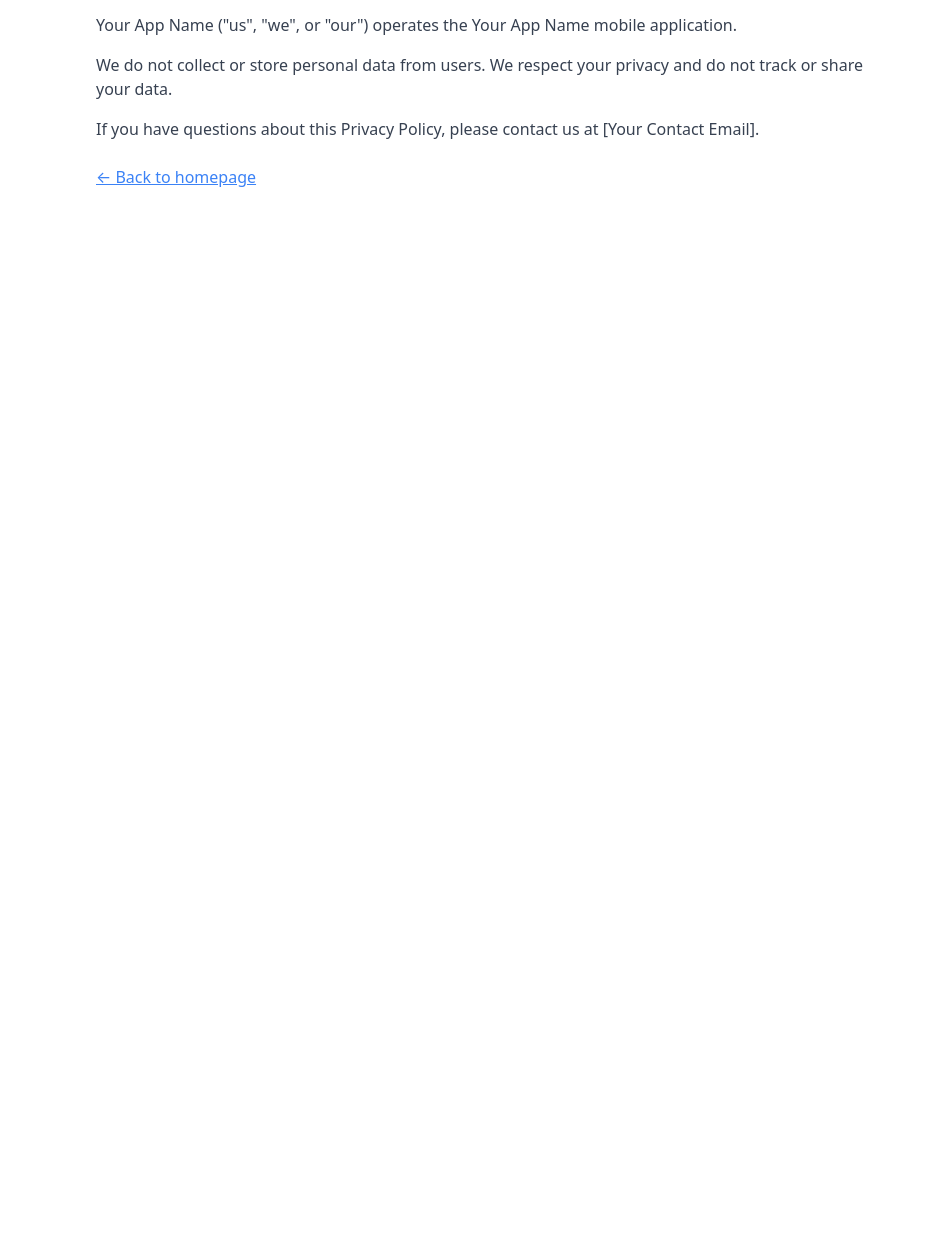
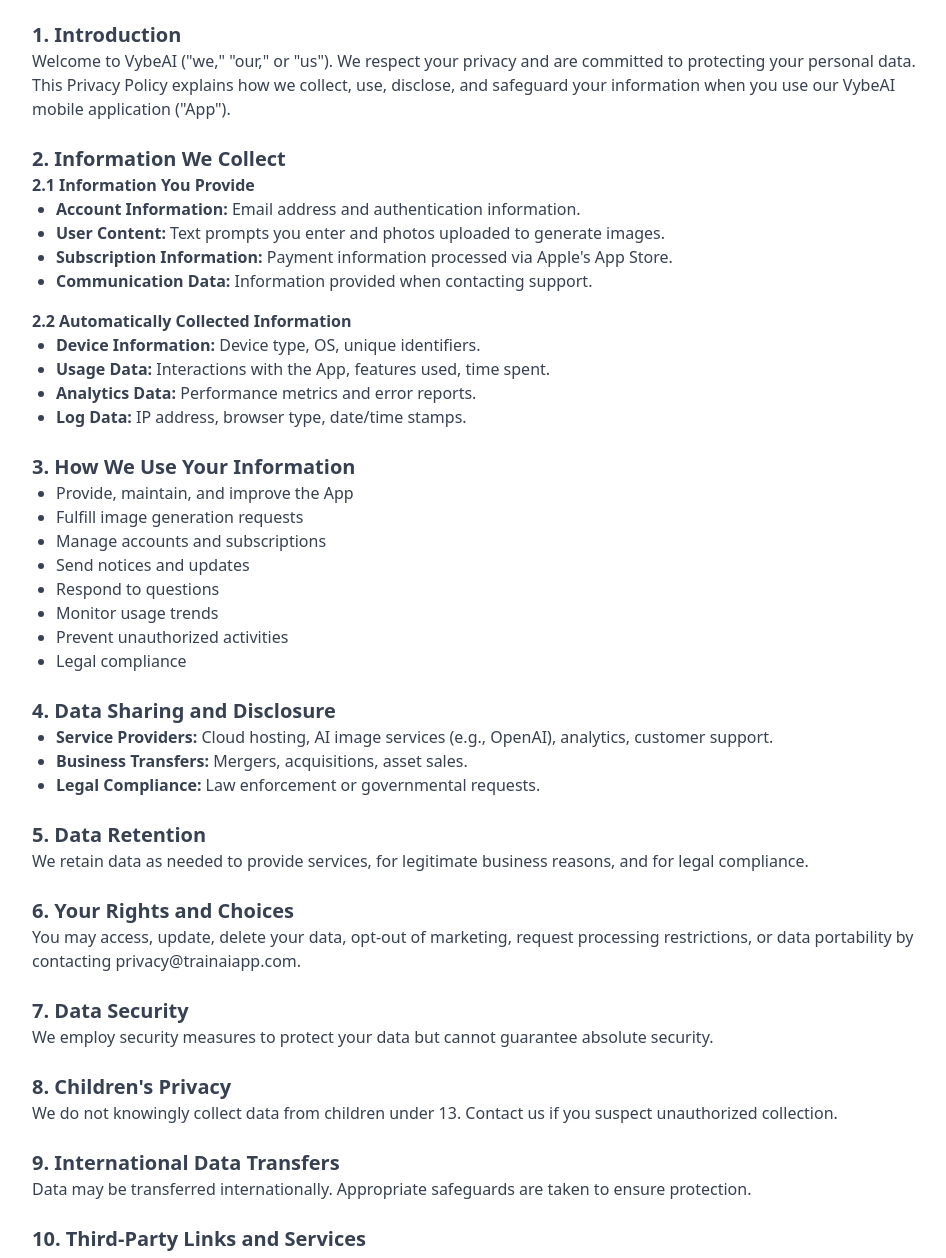
Before and after one commit to glodin/VybeAI, a plain HTML site: page privacy.html in a window 1280 px wide. Shown: the part 111-1369 px from the top of the page, without its empty margins (160-1106 px from the left). Before the commit the page ends 800 px from the top, so only its background shows below. Drawn offline with nearby package versions, Linux system fonts and the light colour scheme.

Commit message:
Update privacy.html

```diff
--- a/privacy.html
+++ b/privacy.html
@@ -3,19 +3,81 @@
 <head>
     <meta charset="UTF-8">
     <meta name="viewport" content="width=device-width, initial-scale=1.0">
-    <title>Privacy Policy - Your App Name</title>
+    <title>Privacy Policy - VybeAI</title>
     <link href="https://cdn.jsdelivr.net/npm/tailwindcss@2.2.19/dist/tailwind.min.css" rel="stylesheet">
 </head>
 <body class="bg-white text-gray-700 p-8">
-    <div class="max-w-3xl mx-auto text-left">
+    <div class="max-w-4xl mx-auto text-left">
         <h1 class="text-3xl font-bold mb-4">Privacy Policy</h1>
-        <p class="mb-4">Effective date: [Date]</p>
+        <p class="mb-4"><strong>Last Updated:</strong> [Current Date]</p>
 
-        <p class="mb-4">Your App Name ("us", "we", or "our") operates the Your App Name mobile application.</p>
+        <h2 class="text-xl font-semibold mt-6">1. Introduction</h2>
+        <p class="mb-4">Welcome to VybeAI ("we," "our," or "us"). We respect your privacy and are committed to protecting your personal data. This Privacy Policy explains how we collect, use, disclose, and safeguard your information when you use our VybeAI mobile application ("App").</p>
 
-        <p class="mb-4">We do not collect or store personal data from users. We respect your privacy and do not track or share your data.</p>
+        <h2 class="text-xl font-semibold mt-6">2. Information We Collect</h2>
+        <h3 class="font-semibold">2.1 Information You Provide</h3>
+        <ul class="list-disc ml-6 mb-4">
+            <li><strong>Account Information:</strong> Email address and authentication information.</li>
+            <li><strong>User Content:</strong> Text prompts you enter and photos uploaded to generate images.</li>
+            <li><strong>Subscription Information:</strong> Payment information processed via Apple's App Store.</li>
+            <li><strong>Communication Data:</strong> Information provided when contacting support.</li>
+        </ul>
+        <h3 class="font-semibold">2.2 Automatically Collected Information</h3>
+        <ul class="list-disc ml-6 mb-4">
+            <li><strong>Device Information:</strong> Device type, OS, unique identifiers.</li>
+            <li><strong>Usage Data:</strong> Interactions with the App, features used, time spent.</li>
+            <li><strong>Analytics Data:</strong> Performance metrics and error reports.</li>
+            <li><strong>Log Data:</strong> IP address, browser type, date/time stamps.</li>
+        </ul>
 
-        <p class="mb-4">If you have questions about this Privacy Policy, please contact us at [Your Contact Email].</p>
+        <h2 class="text-xl font-semibold mt-6">3. How We Use Your Information</h2>
+        <ul class="list-disc ml-6 mb-4">
+            <li>Provide, maintain, and improve the App</li>
+            <li>Fulfill image generation requests</li>
+            <li>Manage accounts and subscriptions</li>
+            <li>Send notices and updates</li>
+            <li>Respond to questions</li>
+            <li>Monitor usage trends</li>
+            <li>Prevent unauthorized activities</li>
+            <li>Legal compliance</li>
+        </ul>
+
+        <h2 class="text-xl font-semibold mt-6">4. Data Sharing and Disclosure</h2>
+        <ul class="list-disc ml-6 mb-4">
+            <li><strong>Service Providers:</strong> Cloud hosting, AI image services (e.g., OpenAI), analytics, customer support.</li>
+            <li><strong>Business Transfers:</strong> Mergers, acquisitions, asset sales.</li>
+            <li><strong>Legal Compliance:</strong> Law enforcement or governmental requests.</li>
+        </ul>
+
+        <h2 class="text-xl font-semibold mt-6">5. Data Retention</h2>
+        <p class="mb-4">We retain data as needed to provide services, for legitimate business reasons, and for legal compliance.</p>
+
+        <h2 class="text-xl font-semibold mt-6">6. Your Rights and Choices</h2>
+        <p class="mb-4">You may access, update, delete your data, opt-out of marketing, request processing restrictions, or data portability by contacting privacy@trainaiapp.com.</p>
+
+        <h2 class="text-xl font-semibold mt-6">7. Data Security</h2>
+        <p class="mb-4">We employ security measures to protect your data but cannot guarantee absolute security.</p>
+
+        <h2 class="text-xl font-semibold mt-6">8. Children's Privacy</h2>
+        <p class="mb-4">We do not knowingly collect data from children under 13. Contact us if you suspect unauthorized collection.</p>
+
+        <h2 class="text-xl font-semibold mt-6">9. International Data Transfers</h2>
+        <p class="mb-4">Data may be transferred internationally. Appropriate safeguards are taken to ensure protection.</p>
+
+        <h2 class="text-xl font-semibold mt-6">10. Third-Party Links and Services</h2>
+        <p class="mb-4">Our Privacy Policy does not apply to third-party services linked in the App.</p>
+
+        <h2 class="text-xl font-semibold mt-6">11. California Privacy Rights</h2>
+        <p class="mb-4">California residents can view specific rights under CCPA by visiting our California Privacy Rights page.</p>
+
+        <h2 class="text-xl font-semibold mt-6">12. Changes to This Privacy Policy</h2>
+        <p class="mb-4">Updates will be posted on this page. Review periodically for changes.</p>
+
+        <h2 class="text-xl font-semibold mt-6">13. Contact Us</h2>
+        <p>
+            <strong>TrainAI App</strong><br>
+            Email: ugo.cuks@gmail.com<br>
+        </p>
 
         <p class="mt-6">
             <a href="index.html" class="text-blue-500 underline">← Back to homepage</a>
```
